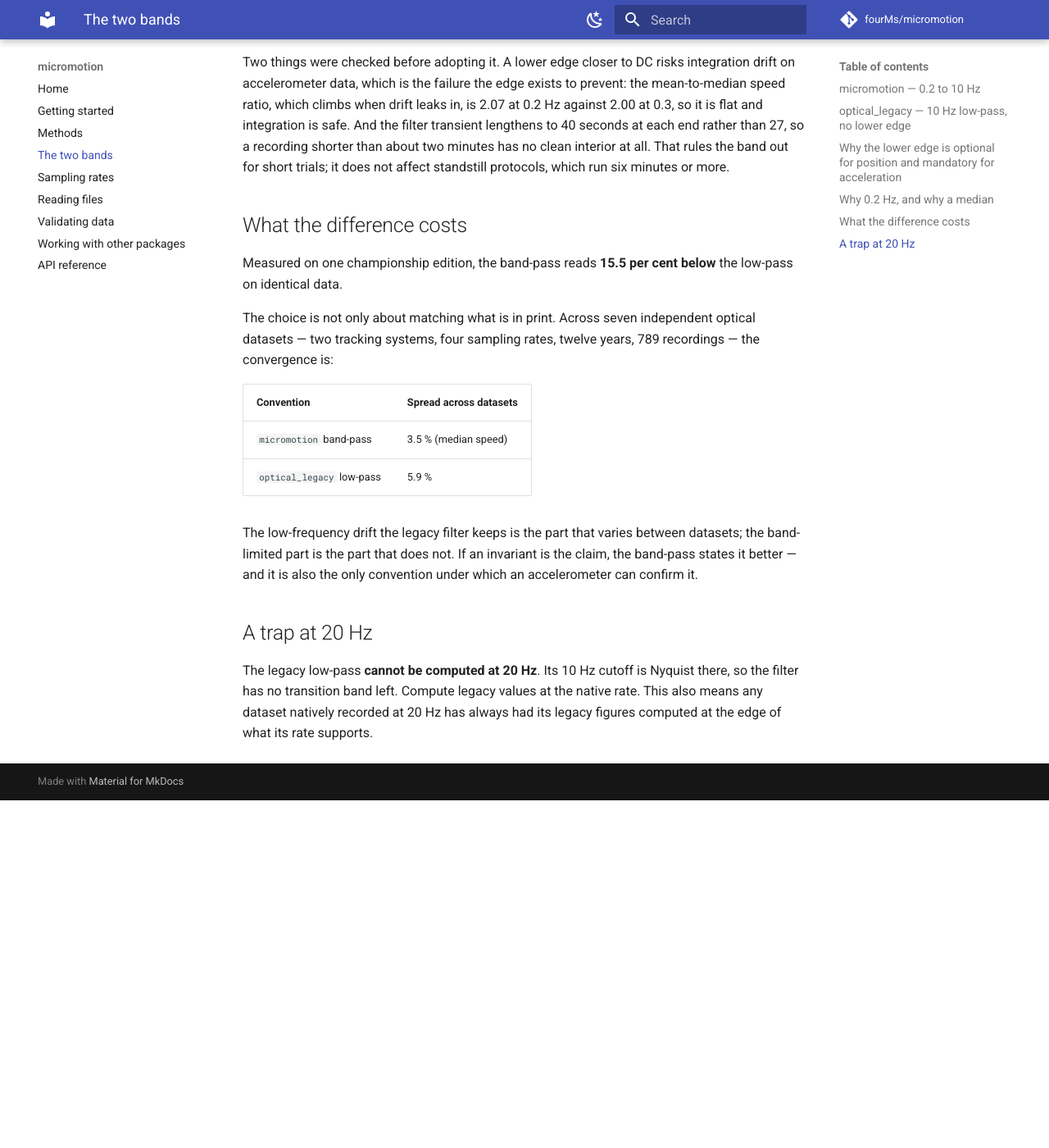
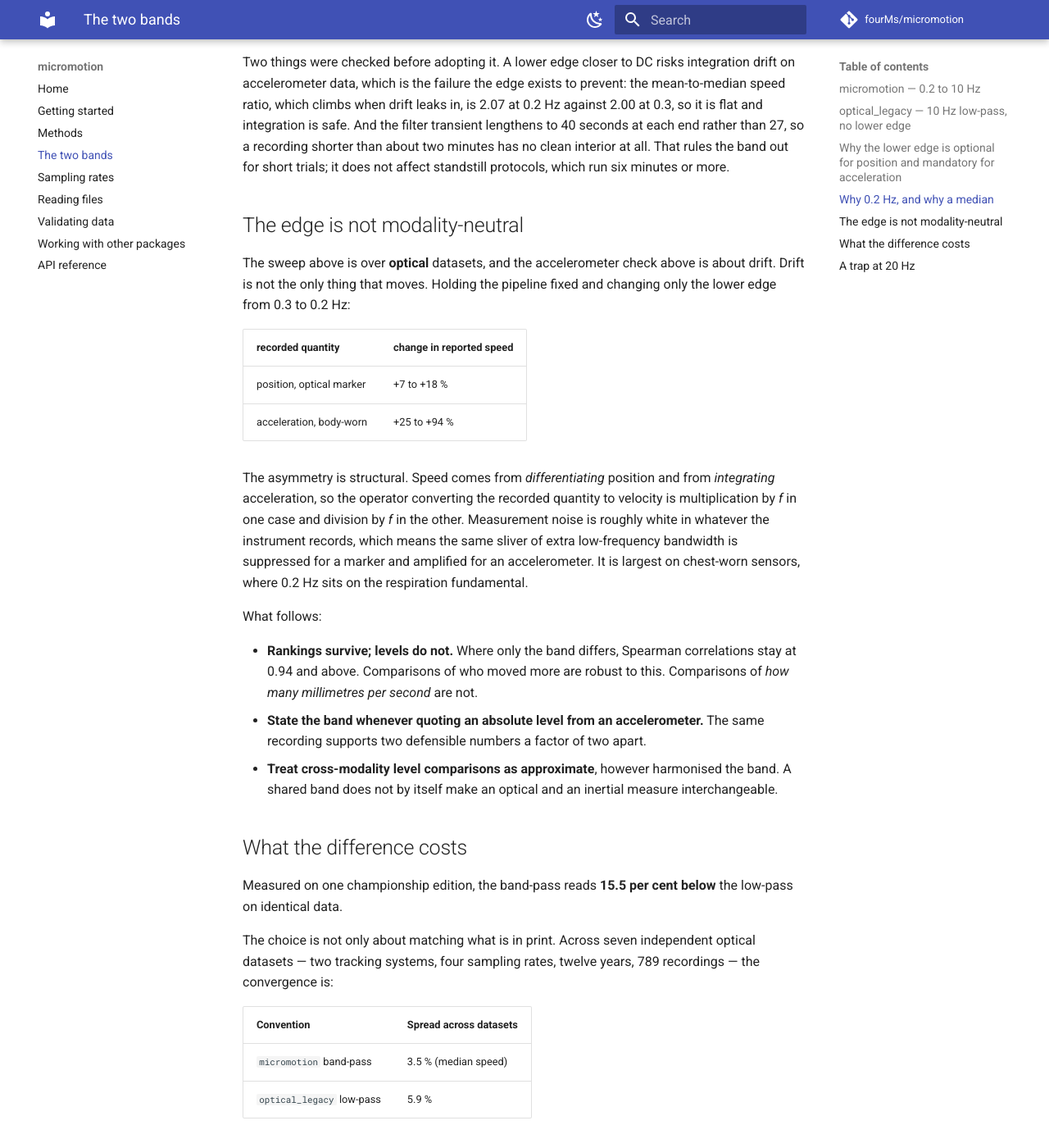
Before and after one commit to fourMs/micromotion, an MkDocs documentation site: the page built from docs/conventions.md, in a window 1280 px wide and 1400 px high, scrolled down 1465 px. Shown: the whole window at 82% size. Built offline with MkDocs 1.6.1 and Material for MkDocs 9.7.7, drawn with Linux system fonts in a browser that asks for light colours; comment, search, counter and statistics services are not loaded; before the commit the page ends 2441 px from its top, so only the background shows below that.

```diff
--- a/docs/conventions.md
+++ b/docs/conventions.md
@@ -59,6 +59,34 @@ rather than 27, so a recording shorter than about two minutes has no clean inter
 That rules the band out for short trials; it does not affect standstill protocols, which run
 six minutes or more.
 
+## The edge is not modality-neutral
+
+The sweep above is over **optical** datasets, and the accelerometer check above is about drift.
+Drift is not the only thing that moves. Holding the pipeline fixed and changing only the lower
+edge from 0.3 to 0.2 Hz:
+
+| recorded quantity | change in reported speed |
+|---|---|
+| position, optical marker | +7 to +18 % |
+| acceleration, body-worn | +25 to +94 % |
+
+The asymmetry is structural. Speed comes from *differentiating* position and from *integrating*
+acceleration, so the operator converting the recorded quantity to velocity is multiplication by
+*f* in one case and division by *f* in the other. Measurement noise is roughly white in whatever
+the instrument records, which means the same sliver of extra low-frequency bandwidth is
+suppressed for a marker and amplified for an accelerometer. It is largest on chest-worn sensors,
+where 0.2 Hz sits on the respiration fundamental.
+
+What follows:
+
+- **Rankings survive; levels do not.** Where only the band differs, Spearman correlations stay
+  at 0.94 and above. Comparisons of who moved more are robust to this. Comparisons of *how many
+  millimetres per second* are not.
+- **State the band whenever quoting an absolute level from an accelerometer.** The same recording
+  supports two defensible numbers a factor of two apart.
+- **Treat cross-modality level comparisons as approximate**, however harmonised the band. A shared
+  band does not by itself make an optical and an inertial measure interchangeable.
+
 ## What the difference costs
 
 Measured on one championship edition, the band-pass reads **15.5 per cent below** the
```
Also changed, not shown: 2 other files.
